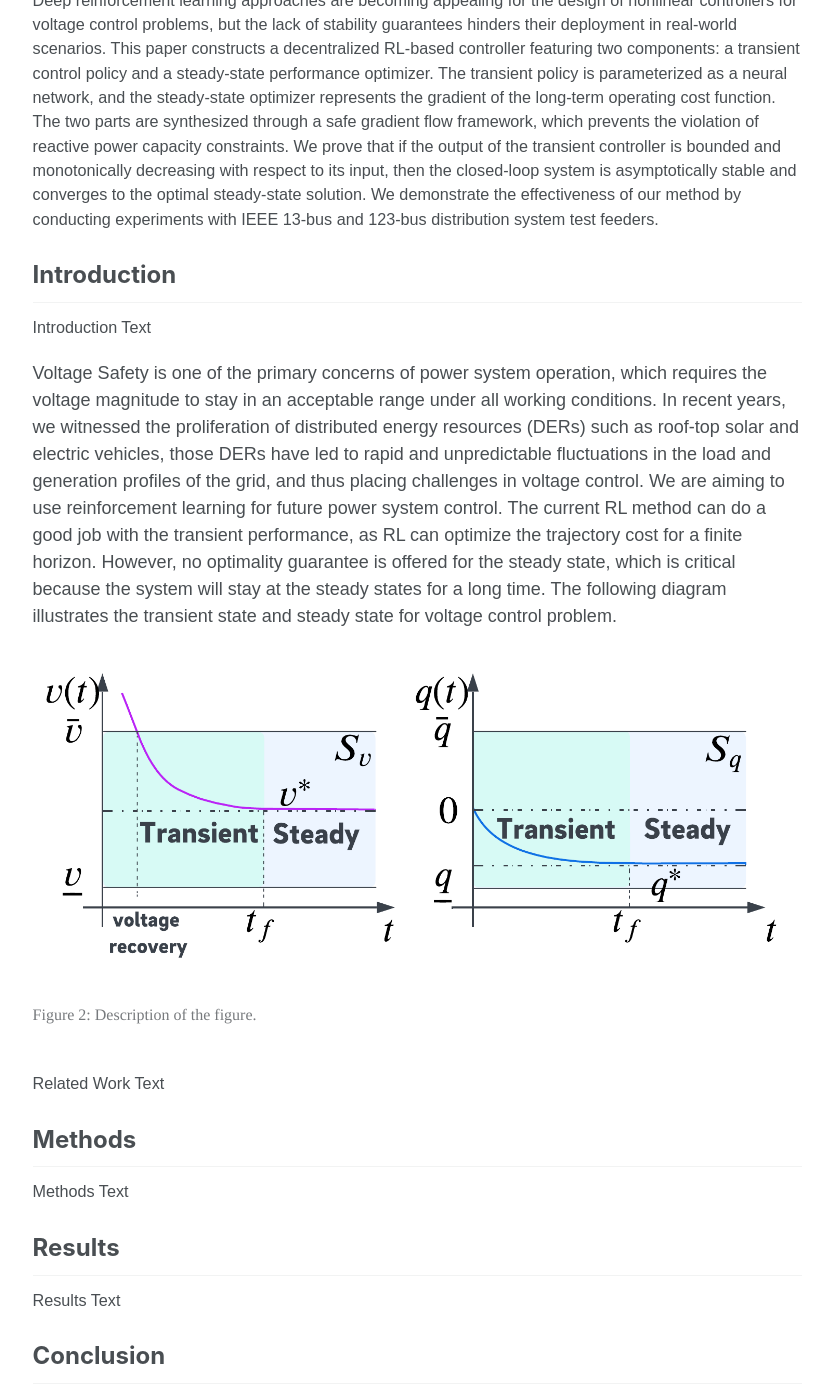
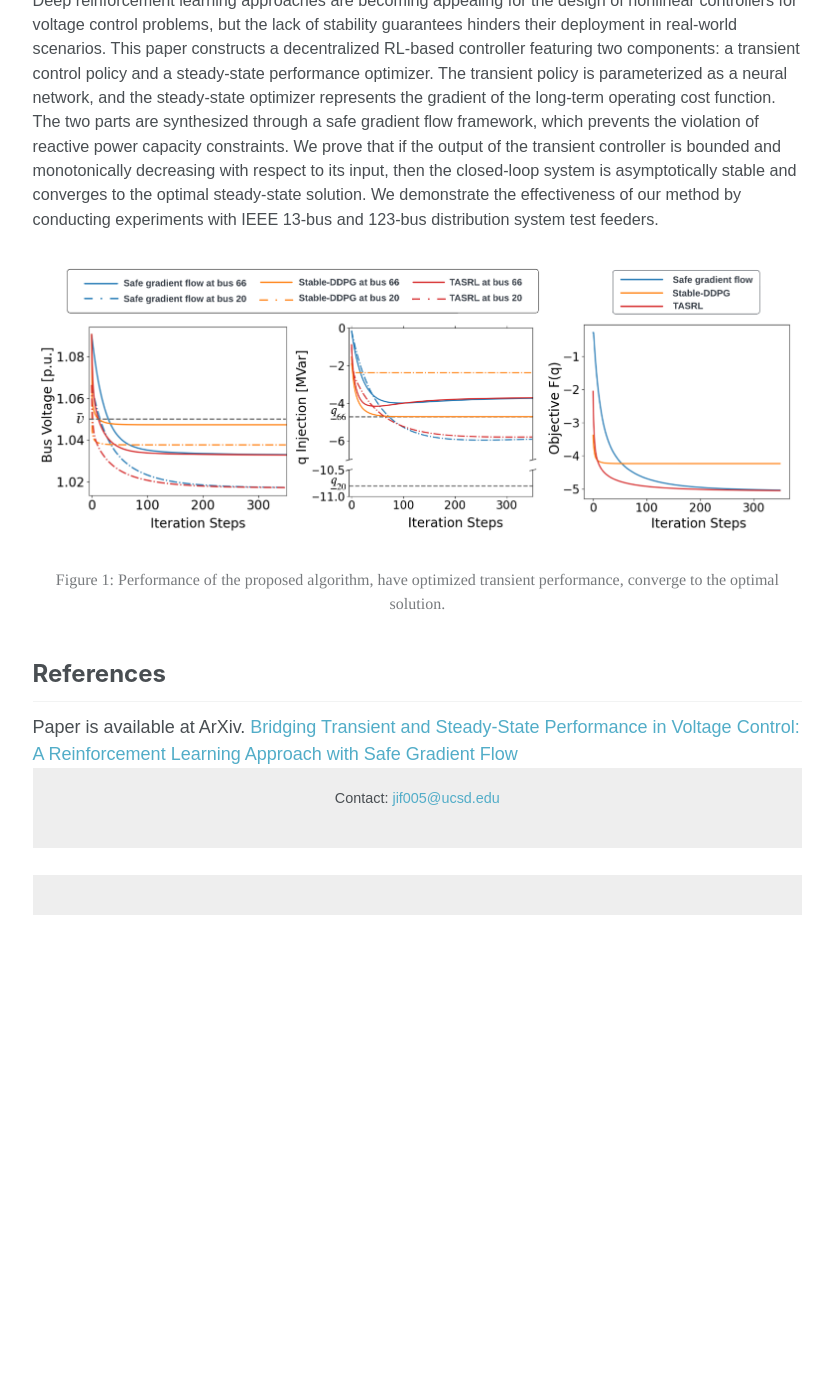
Before and after one commit to JieFeng-cse/JieFeng-cse.github.io, a Jekyll site: the page built from _pages/Transient-steady.md, in a window 1280 px wide and 1400 px high, scrolled down 466 px. Shown: the whole window, without its empty margins (249-1082 px from the left). Built offline with Jekyll 4.4.1, drawn with Linux system fonts in a browser that asks for light colours; after the commit the page ends 1381 px from its top, so only the background shows below that.

Commit message:
simplify the paper presentation

```diff
--- a/_pages/Transient-steady.md
+++ b/_pages/Transient-steady.md
@@ -59,25 +59,13 @@ author_profile: false
     <div class="content">
       <h2>Abstract</h2>
       <p>Deep reinforcement learning approaches are becoming appealing for the design of nonlinear controllers for voltage control problems, but the lack of stability guarantees hinders their deployment in real-world scenarios. This paper constructs a decentralized RL-based controller featuring two components: a transient control policy and a steady-state performance optimizer. The transient policy is parameterized as a neural network, and the steady-state optimizer represents the gradient of the long-term operating cost function. The two parts are synthesized through a safe gradient flow framework, which prevents the violation of reactive power capacity constraints. We prove that if the output of the transient controller is bounded and monotonically decreasing with respect to its input, then the closed-loop system is asymptotically stable and converges to the optimal steady-state solution. We demonstrate the effectiveness of our method by conducting experiments with IEEE 13-bus and 123-bus distribution system test feeders.</p>
-      <h2>Introduction</h2>
-      <p>Introduction Text</p>
-      Voltage Safety is one of the primary concerns of power system operation, which requires the voltage magnitude to stay in an acceptable range under all working conditions. In recent years, we witnessed the proliferation of distributed energy resources (DERs) such as roof-top solar and electric vehicles, those DERs have led to rapid and unpredictable fluctuations in the load and generation profiles of the grid, and thus placing challenges in voltage control.
-
-      We are aiming to use reinforcement learning for future power system control. The current RL method can do a good job with the transient performance, as RL can optimize the trajectory cost for a finite horizon. However, no optimality guarantee is offered for the steady state, which is critical because the system will stay at the steady states for a long time. The following diagram illustrates the transient state and steady state for voltage control problem.
       <figure>
-        <img src="/images/transient+steady.png" alt="Figure 1">
-        <figcaption>Figure 2: Description of the figure.</figcaption>
+        <img src="/images/3in1.png" alt="Figure 1">
+        <figcaption>Figure 1: Performance of the proposed algorithm, have optimized transient performance, converge to the optimal solution.</figcaption>
       </figure>
-      <p>Related Work Text</p>
-      <h2>Methods</h2>
-      <p>Methods Text</p>
-      <h2>Results</h2>
-      <p>Results Text</p>
-      <h2>Conclusion</h2>
-      <p>Conclusion Text</p>
       <h2>References</h2>
       Paper is available at ArXiv.
-      <a href="https://ieeexplore.ieee.org/stamp/stamp.jsp?arnumber=10163934">Bridging Transient and Steady-State Performance in Voltage Control: A Reinforcement Learning Approach with Safe Gradient Flow</a>
+      <a href="https://ieeexplore.ieee.org/abstract/document/10163934">Bridging Transient and Steady-State Performance in Voltage Control: A Reinforcement Learning Approach with Safe Gradient Flow</a>
       <footer>
         <p>Contact: <a href="mailto:jif005@ucsd.edu">jif005@ucsd.edu</a></p>
       </footer>
```
